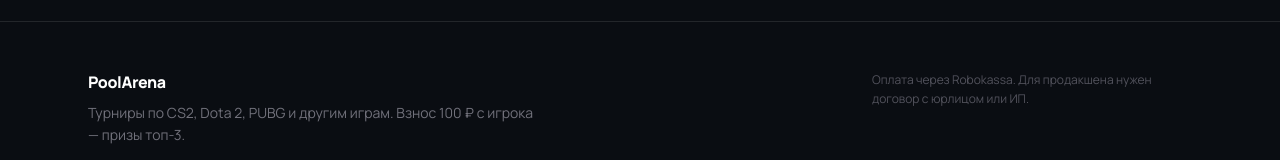
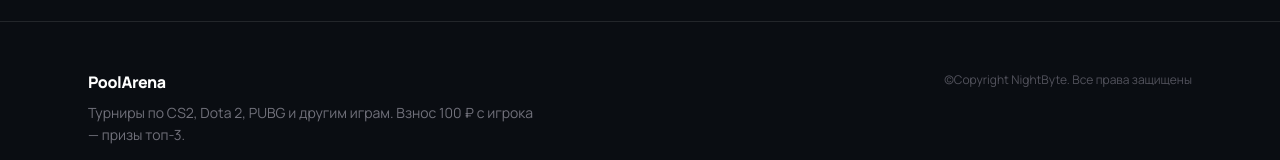
Before and after one commit to inkerd87/tournament-pool, a Next.js app: page / in a window 1280 px wide. Shown: the part 1342-1502 px from the top of the page. Built offline with nearby package versions, Linux system fonts and the light colour scheme; no server answers.

Commit message:
Update footer copyright notice

```diff
--- a/src/components/Footer.tsx
+++ b/src/components/Footer.tsx
@@ -24,7 +24,7 @@ export function Footer() {
           </div>
         </div>
         <p className="max-w-xs text-xs leading-relaxed text-zinc-600">
-          Оплата через Robokassa. Для продакшена нужен договор с юрлицом или ИП.
+          ©Copyright NightByte. Все права защищены
         </p>
       </div>
     </footer>
```
